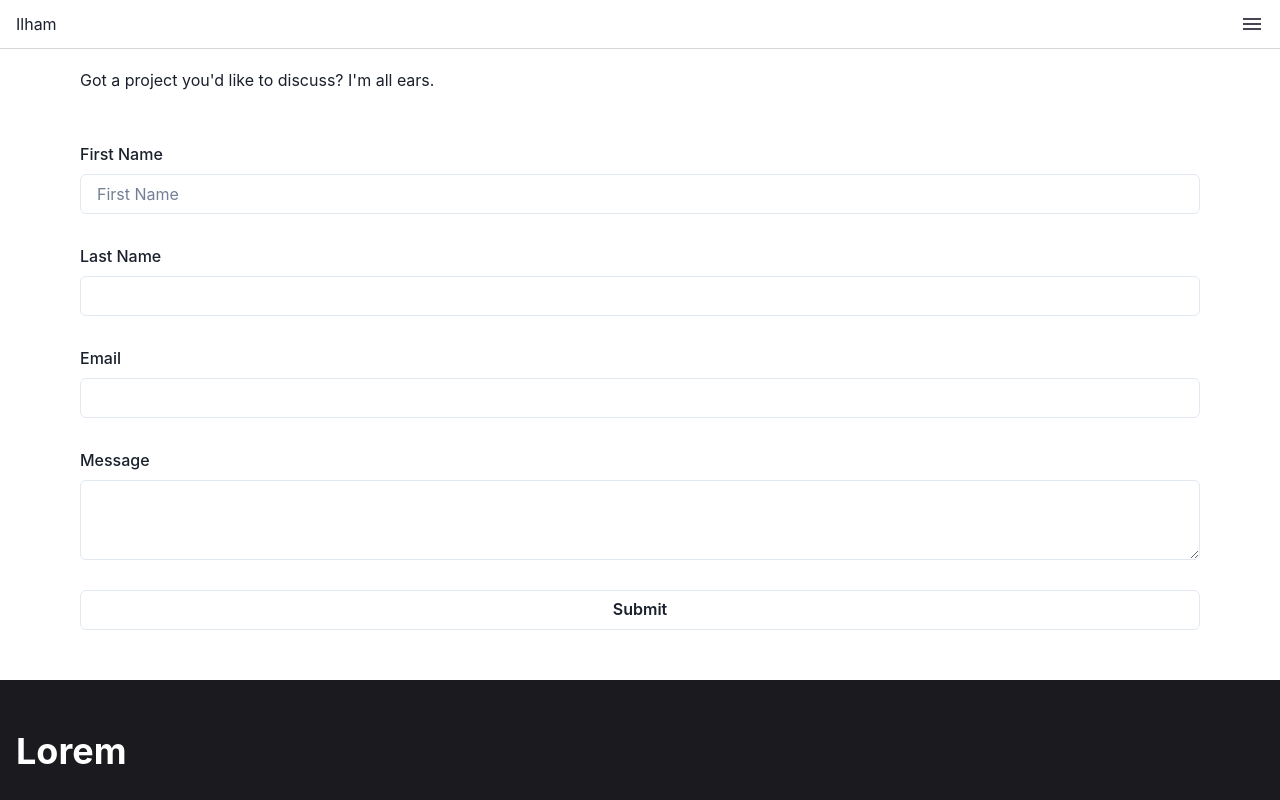
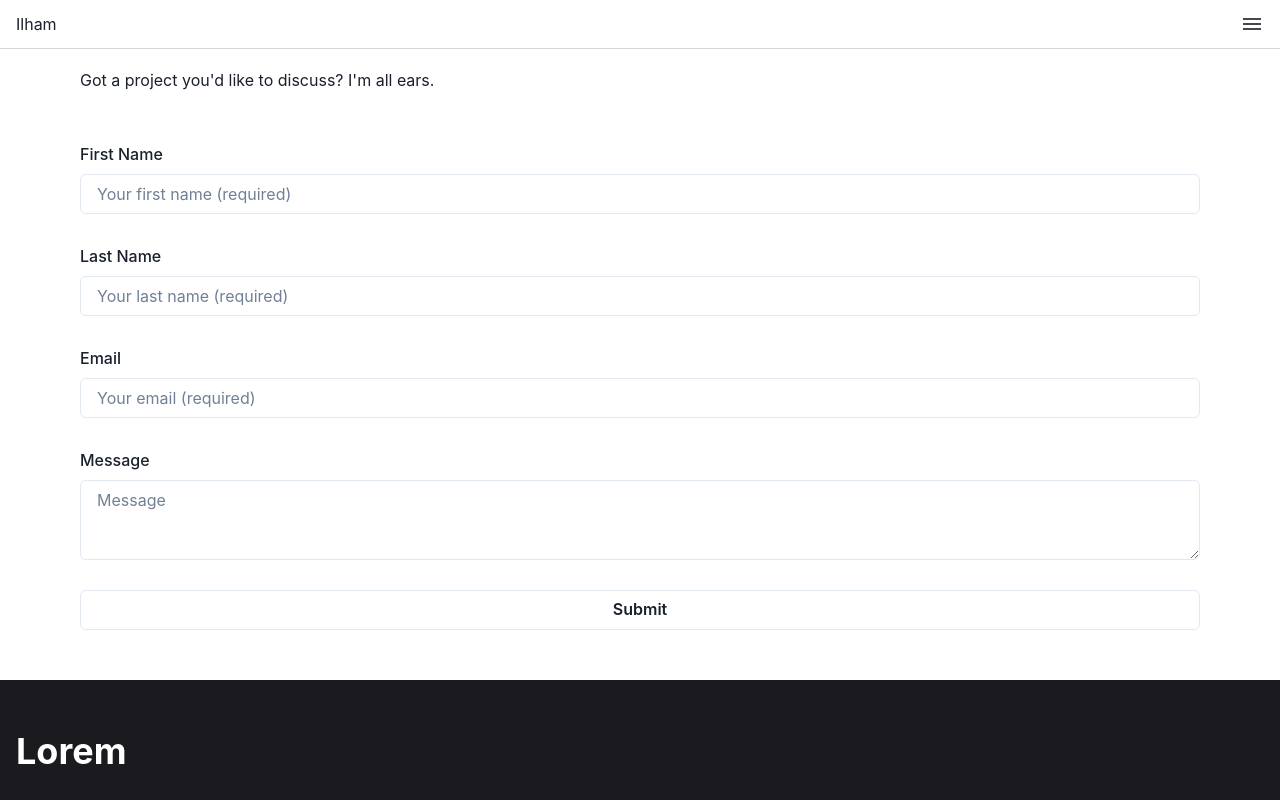
Before and after one commit to IlhamPrabaswara/ilham-vite, a React (Vite) app: page /contact in a window 1280 px wide. Shown: the top 800 px of the page. Built offline with nearby package versions, Linux system fonts and the light colour scheme; no server answers.

Commit message:
fix: (pages/contact): Change form placeholder

```diff
--- a/src/pages/contact/index.tsx
+++ b/src/pages/contact/index.tsx
@@ -67,7 +67,7 @@ const Contact = () => {
                     <>
                       <FormControl>
                         <FormLabel>First Name</FormLabel>
-                        <Input placeholder="First Name" {...field} />
+                        <Input placeholder="Your first name (required)" {...field} />
                       </FormControl>
                     </>
                   )}
@@ -78,7 +78,7 @@ const Contact = () => {
                   render={({ field }) => (
                     <FormControl>
                       <FormLabel>Last Name</FormLabel>
-                      <Input {...field} />
+                      <Input placeholder="Your last name (required)" {...field} />
                     </FormControl>
                   )}
                 />
@@ -88,7 +88,7 @@ const Contact = () => {
                   render={({ field }) => (
                     <FormControl>
                       <FormLabel>Email</FormLabel>
-                      <Input {...field} />
+                      <Input placeholder="Your email (required)" {...field} />
                     </FormControl>
                   )}
                 />
@@ -98,7 +98,7 @@ const Contact = () => {
                   render={({ field }) => (
                     <FormControl>
                       <FormLabel>Message</FormLabel>
-                      <Textarea {...field} />
+                      <Textarea placeholder='Message' {...field} />
                     </FormControl>
                   )}
                 />
```
